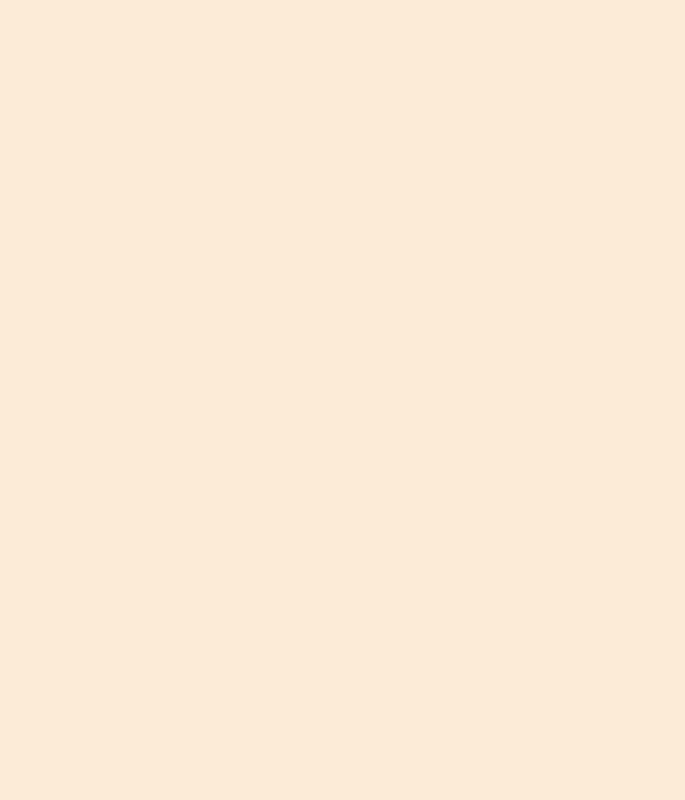
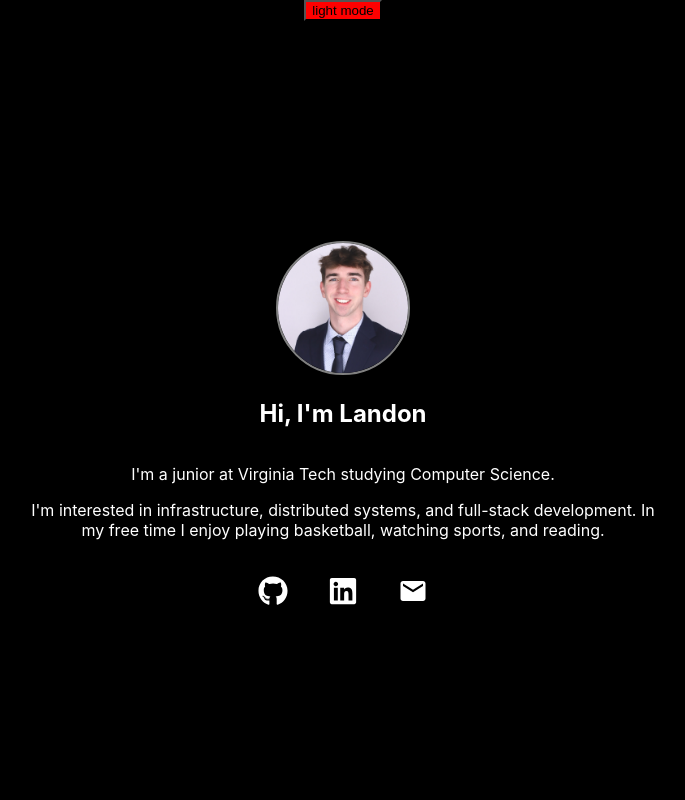
Before and after one commit to landonDuba/simple-portfolio, a React (Create React App) app: page / in a window 1280 px wide. Shown: the top 800 px of the page, without its empty margins (297-982 px from the left). Built offline with nearby package versions, Linux system fonts and the light colour scheme.

Commit message:
about section

```diff
--- a/package.json
+++ b/package.json
@@ -9,6 +9,7 @@
     "@testing-library/user-event": "^13.5.0",
     "react": "^19.2.4",
     "react-dom": "^19.2.4",
+    "react-icons": "^5.5.0",
     "react-scripts": "5.0.1",
     "web-vitals": "^2.1.4"
   },
--- a/src/App.css
+++ b/src/App.css
@@ -1,4 +1,76 @@
+:root {
+    --pbg: black;
+    --ptxt: white;
+    --ptwo: grey;
+}
+
+[data-theme="1"] {
+    --pbg: white;
+    --ptxt: black;
+    --ptwo: grey;
+}
+
+body {
+    background-color: var(--pbg);
+}
+
 .App {
- min-height: 100vh;
- background-color: antiquewhite;
+    min-height: 100vh;
+    width: 100vw;
+    display: flex;
+    flex-direction: column;
+    align-items: center;
+    justify-content: flex-start;
 }
+
+.About{
+    display: flex;
+    flex-direction: column;
+    align-items: center;
+    justify-content: flex-start;
+    color: var(--ptxt);
+    padding-top: 200px;
+}
+
+
+.pfp img {
+  width: clamp(60px, 12vw, 130px);
+  aspect-ratio: 1 / 1;
+  border-radius: 50%;
+  object-fit: cover;
+  object-position: center 30%;
+  border: 2px solid grey;
+}
+
+button {
+    margin-bottom: 20px;
+    background-color: red;
+}
+
+.desc {
+    text-align: center;
+    width: 50vw;
+}
+
+.links{
+    display: flex;
+    flex-direction: row;
+    align-items: center;
+    justify-content: center;
+}
+
+.links a {
+    font-size: 30px;
+    color: var(--ptxt);
+    padding: 20px;
+}
+
+.links a:hover {
+    color: var(--ptwo);
+}
+
+.Experiences {
+    position: relative;
+    color: var(--ptxt);
+    margin-top: 300px;
+}
--- a/src/App.js
+++ b/src/App.js
@@ -1,9 +1,47 @@
 import './App.css';
+import { useState, useEffect } from 'react';
+import { FaGithub, FaLinkedin } from "react-icons/fa";
+import { MdEmail } from "react-icons/md";
 
 function App() {
+  const [theme, setTheme] = useState(0);
+
+  function toggleTheme () {
+    theme === 1 ? setTheme(0) : setTheme(1);
+  }
+
+    useEffect(() => {
+    document.body.setAttribute('data-theme', theme);
+  }, [theme]);
+
   return (
     <div className="App">
-      <span className='test1'></span>
+      <button onClick={toggleTheme}>light mode</button>
+      <div className="About">
+          <span className='pfp'><img src="/pfp.jpg" alt="face"></img></span>
+          <h2>Hi, I'm Landon</h2>
+          <div className="desc">
+          <p>I'm a junior at Virginia Tech studying Computer Science.</p>
+          <p>
+            I'm interested in infrastructure, distributed systems, and full-stack development.
+            In my free time I enjoy playing basketball, watching sports, and reading.
+          </p>
+            <div className='links'>
+              <a href="https://github.com/landonDuba" target="_blank" rel="noreferrer">
+                <FaGithub />
+              </a>
+              <a href="https://github.com/landonDuba" target="_blank" rel="noreferrer">
+                <FaLinkedin />
+              </a>
+              <a href="https://github.com/landonDuba" target="_blank" rel="noreferrer">
+                <MdEmail />
+              </a>
+            </div>
+          </div>
+      </div>
+      <div className='Experiences'>
+        <h1>Experiences</h1>
+      </div>
     </div>
   );
 }
```
Also changed, not shown: public/pfp.jpg (added), 1 other file (tests, documents, lock files or other folders).
